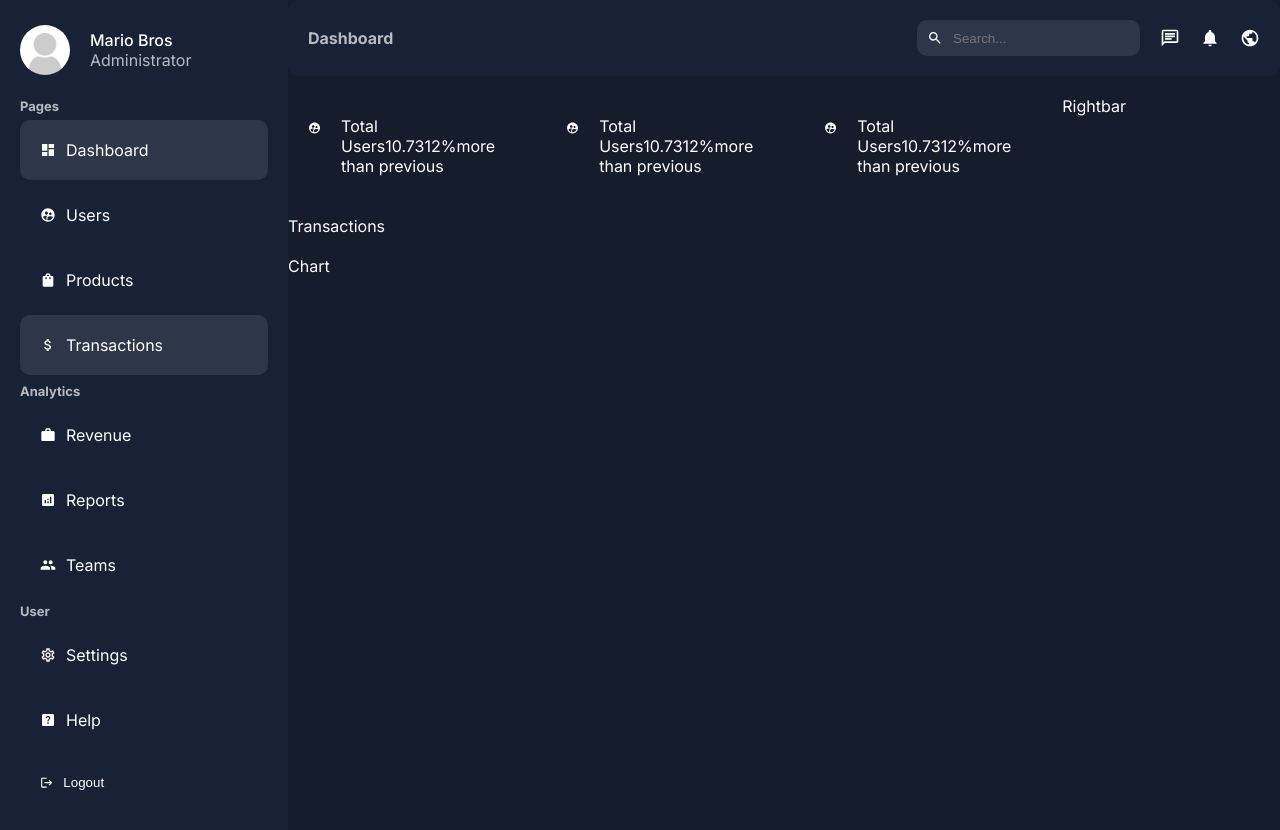
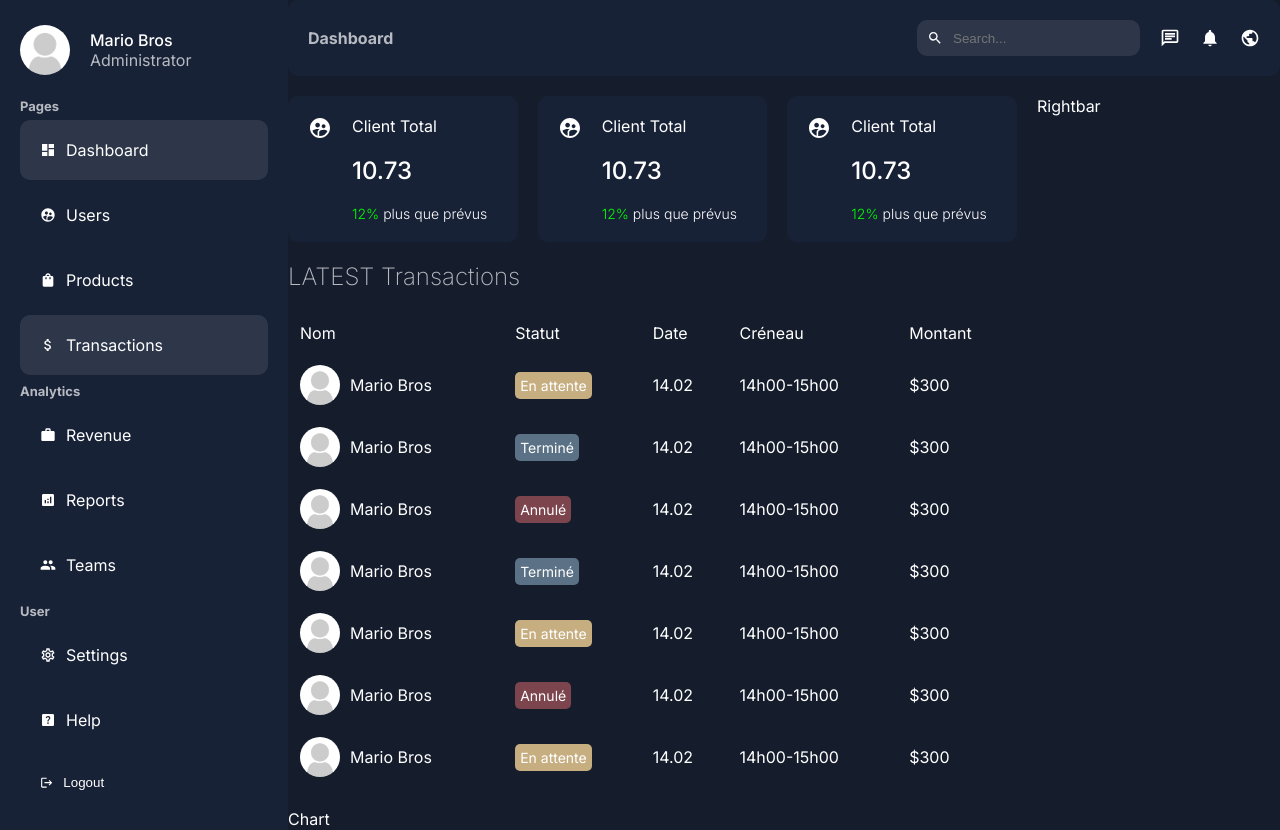
Before and after one commit to kmaadcode/selfmecano, a Next.js app: page /dashboard in a window 1280 px wide. Built offline with nearby package versions, Linux system fonts and the light colour scheme.

Commit message:
transaction done & start chart graph

```diff
--- a/app/ui/dashboard/card/card.jsx
+++ b/app/ui/dashboard/card/card.jsx
@@ -6,10 +6,10 @@ const Card = () => {
     <div className={styles.container}>
       <MdSupervisedUserCircle size={24} />
       <div className={styles.texts}>
-        <span className={styles.title}>Total Users</span>
+        <span className={styles.title}>Client Total</span>
         <span className={styles.number}>10.73</span>
-        <span className={styles.title}>
-          <span className={styles.detail}>12%</span>more than previous
+        <span className={styles.detail}>
+          <span className={styles.positive}>12%</span> plus que prévus
         </span>
       </div>
     </div>
--- a/app/ui/dashboard/card/card.module.css
+++ b/app/ui/dashboard/card/card.module.css
@@ -1,8 +1,37 @@
 .container {
-  background-color: var(--bg);
+  background-color: var(--bgSoft);
   padding: 20px;
   border-radius: 10px;
   display: flex;
   gap: 20px;
   cursor: pointer;
+  width: 100%;
 }
+
+.container:hover {
+  background-color: var(--bgc);
+}
+
+.texts {
+  display: flex;
+  flex-direction: column;
+  gap: 20px;
+}
+
+.number {
+  font-size: 24px;
+  font-weight: 500;
+}
+
+.detail {
+  font-size: 14px;
+  font-weight: 300;
+}
+
+.positive {
+  color: lime;
+}
+
+.negative {
+  color: red;
+}
--- a/app/ui/dashboard/transactions/transactions.jsx
+++ b/app/ui/dashboard/transactions/transactions.jsx
@@ -1,8 +1,171 @@
-import styles from './transactions.module.css';
+  import Image from "next/image";
+  import styles from './transactions.module.css';
 
-const Transactions = () => {
-  return (
-    <div className={styles.container}>Transactions</div>
+  const Transactions = () => {
+    return (
+      <div clsName={styles.container}>
+        <h2 className={styles.title}>LATEST Transactions</h2>
+      <table className={styles.table}>
+        <thead>
+          <tr>
+            <td>Nom</td>
+            <td>Statut</td>
+            <td>Date</td>
+            <td>Créneau</td>
+            <td>Montant</td>
+          </tr>
+        </thead>
+        <tbody>
+          <tr>
+            <td>
+              <div className={styles.user}>
+                <Image
+                  src="/noavatar.png"
+                  alt="" width={40}
+                  height={40}
+                  className={styles.userImage}
+                />
+                Mario Bros
+              </div>
+            </td>
+            <td>
+              <span className={`${styles.status} ${styles.pending}`}>
+              En attente
+              </span>
+            </td>
+            <td className={styles.userImage}>14.02</td>
+            <td>14h00-15h00</td>
+            <td>$300</td>
+          </tr>
+          <tr>
+            <td>
+              <div className={styles.user}>
+                <Image
+                  src="/noavatar.png"
+                  alt="" width={40}
+                  height={40}
+                  className={styles.userImage}
+                />
+                Mario Bros
+              </div>
+            </td>
+            <td>
+              <span className={`${styles.status} ${styles.done}`}>
+              Terminé
+              </span>
+            </td>
+            <td className={styles.userImage}>14.02</td>
+            <td>14h00-15h00</td>
+            <td>$300</td>
+          </tr>
+          <tr>
+            <td>
+              <div className={styles.user}>
+                <Image
+                  src="/noavatar.png"
+                  alt="" width={40}
+                  height={40}
+                  className={styles.userImage}
+                />
+                Mario Bros
+              </div>
+            </td>
+            <td>
+              <span className={`${styles.status} ${styles.cancelled}`}>
+              Annulé
+              </span>
+            </td>
+            <td className={styles.userImage}>14.02</td>
+            <td>14h00-15h00</td>
+            <td>$300</td>
+          </tr>
+          <tr>
+            <td>
+              <div className={styles.user}>
+                <Image
+                  src="/noavatar.png"
+                  alt="" width={40}
+                  height={40}
+                  className={styles.userImage}
+                />
+                Mario Bros
+              </div>
+            </td>
+            <td>
+              <span className={`${styles.status} ${styles.done}`}>
+              Terminé
+              </span>
+            </td>
+            <td className={styles.userImage}>14.02</td>
+            <td>14h00-15h00</td>
+            <td>$300</td>
+          </tr>
+          <tr>
+            <td>
+              <div className={styles.user}>
+                <Image
+                  src="/noavatar.png"
+                  alt="" width={40}
+                  height={40}
+                  className={styles.userImage}
+                />
+                Mario Bros
+              </div>
+            </td>
+            <td>
+              <span className={`${styles.status} ${styles.pending}`}>
+              En attente
+              </span>
+            </td>
+            <td className={styles.userImage}>14.02</td>
+            <td>14h00-15h00</td>
+            <td>$300</td>
+          </tr>
+          <tr>
+            <td>
+              <div className={styles.user}>
+                <Image
+                  src="/noavatar.png"
+                  alt="" width={40}
+                  height={40}
+                  className={styles.userImage}
+                />
+                Mario Bros
+              </div>
+            </td>
+            <td>
+              <span className={`${styles.status} ${styles.cancelled}`}>
+              Annulé
+              </span>
+            </td>
+            <td className={styles.userImage}>14.02</td>
+            <td>14h00-15h00</td>
+            <td>$300</td>
+          </tr>
+          <tr>
+            <td>
+              <div className={styles.user}>
+                <Image
+                  src="/noavatar.png"
+                  alt="" width={40}
+                  height={40}
+                  className={styles.userImage}
+                />
+                Mario Bros
+              </div>
+            </td>
+            <td>
+              <span className={`${styles.status} ${styles.pending}`}>
+              En attente
+              </span>
+            </td>
+            <td className={styles.userImage}>14.02</td>
+            <td>14h00-15h00</td>
+            <td>$300</td>
+          </tr>
+        </tbody>
+      </table>
+    </div>
   )
 }
 
--- a/app/ui/dashboard/transactions/transactions.module.css
+++ b/app/ui/dashboard/transactions/transactions.module.css
@@ -1,2 +1,49 @@
 .container {
+  background-color: var(--bgSoft);
+  padding: 20px;
+  border-radius: 10px;
 }
+
+.title {
+  margin-bottom: 20px;
+  font-weight: 200;
+  color: var(--textSoft);
+}
+
+.table {
+  width: 100%;
+}
+
+.table td {
+  padding: 10px;
+}
+
+.user {
+  display: flex;
+  gap: 10px;
+  align-items: center;
+}
+
+.userImage {
+  object-fit: cover;
+  border-radius: 50%;
+}
+
+.status {
+  border-radius: 5px;
+  padding: 5px;
+  font-size: 14px;
+  color: white;
+}
+
+.pending {
+  background-color: #c7ae81;
+}
+
+.done {
+  background-color: #afd6ee75;
+}
+
+.cancelled {
+  background-color: #f7737375;
+}
--- a/package.json
+++ b/package.json
@@ -13,7 +13,8 @@
     "next": "14.0.1",
     "react": "18",
     "react-dom": "18",
-    "react-icons": "4.11.0"
+    "react-icons": "4.11.0",
+    "recharts": "2.9.0"
   },
   "devDependencies": {
     "eslint": "8",
```
Also changed, not shown: 1 other file (tests, documents, lock files or other folders).
